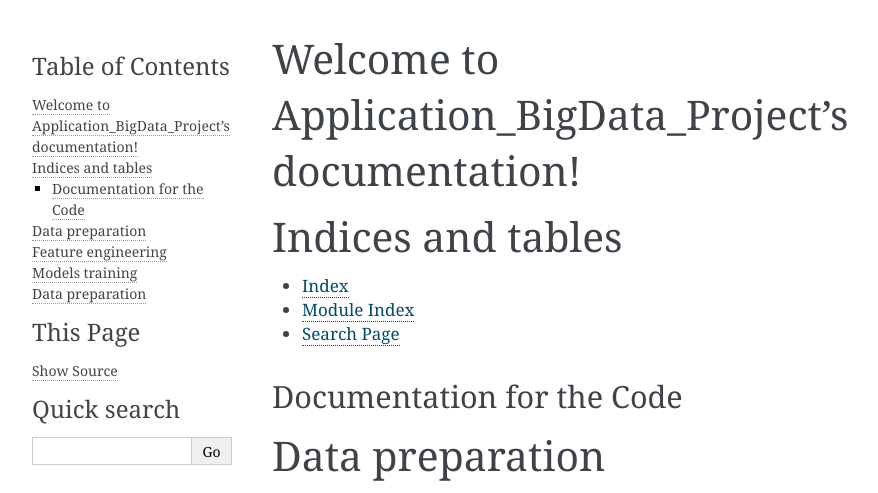
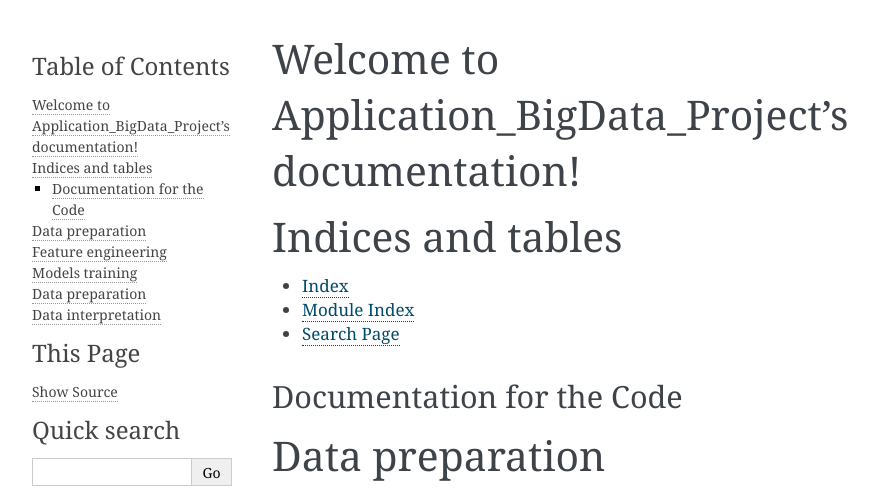
Before and after one commit to ClementBou/Application_BigData_Project, a Sphinx documentation site: the page built from sphinx/source/index.rst, in a window 1280 px wide. Shown: the top 493 px of the page, without its empty margins (148-1026 px from the left). Built offline with Sphinx 7.4.7, drawn with Linux system fonts in a browser that asks for light colours; grey boxes are pictures that could not be loaded.

Commit message:
Update sphinx config files

```diff
--- a/sphinx/source/conf.py
+++ b/sphinx/source/conf.py
@@ -27,7 +27,7 @@
 # Add any Sphinx extension module names here, as strings. They can be
 # extensions coming with Sphinx (named 'sphinx.ext.*') or your custom
 # ones.
-extensions = ['sphinx.ext.autodoc', 'sphinx_autodoc_typehints', 'sphinx.ext.napoleon']
+extensions = ['sphinx.ext.autodoc', 'sphinx.ext.napoleon']
 napoleon_use_rtype = True
 
 # Add any paths that contain templates here, relative to this directory.
--- a/sphinx/source/index.rst
+++ b/sphinx/source/index.rst
@@ -44,3 +44,8 @@
 ===================
 .. automodule:: src.predict
    :members:
+
+Data interpretation
+===================
+.. automodule:: src.data_interpretation
+   :members:
```
